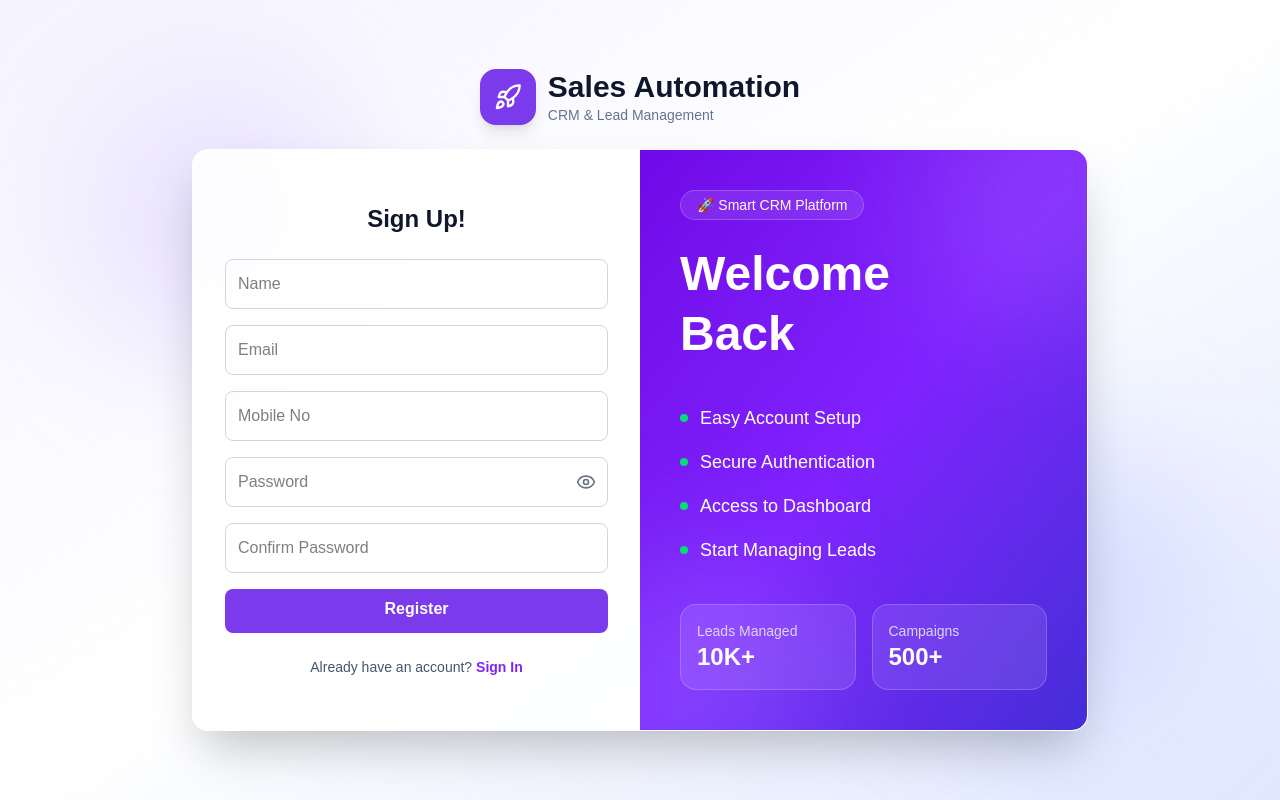
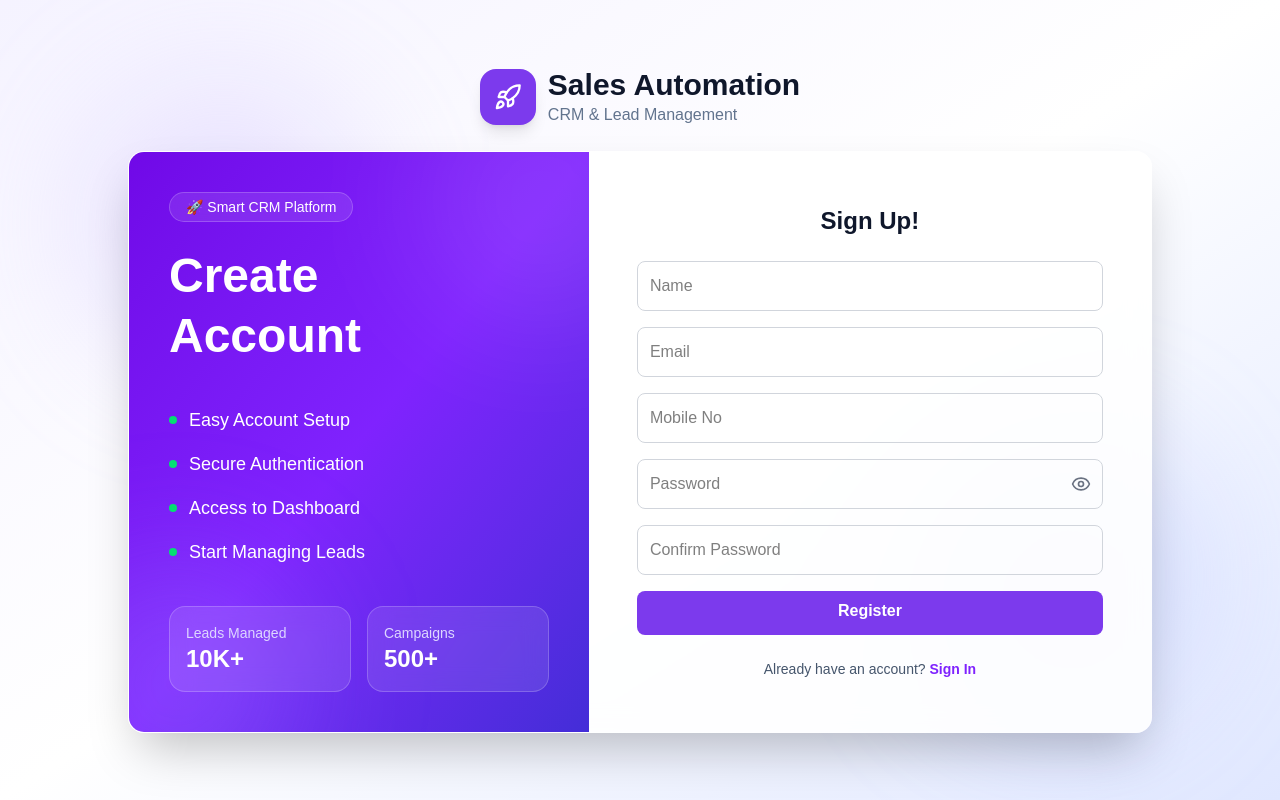
Before and after one commit to lxakshaseth/sales-automation, a Next.js app in the folder my-app/: page /sign-up in a window 1280 px wide. Built offline with nearby package versions, Linux system fonts and the light colour scheme.

Commit message:
Modified the Sign-In and Sign-Up pages

```diff
--- a/my-app/src/app/sign-in/page.tsx
+++ b/my-app/src/app/sign-in/page.tsx
@@ -16,7 +16,6 @@ export default function Signin() {
   const [loading, setLoading] = useState(false);
   const [showPassword, setShowPassword] = useState(false);
   const [rememberMe, setRememberMe] = useState(false);
-
 
   const handleChange = (e: React.ChangeEvent<HTMLInputElement>) => {
     setFormData({
@@ -48,8 +47,7 @@ export default function Signin() {
         if (rememberMe) {
           localStorage.setItem("savedEmail", formData.email);
           localStorage.setItem("savedPassword", formData.password);
-        }
-        else {
+        } else {
           localStorage.removeItem("savedEmail");
           localStorage.removeItem("savedPassword");
         }
@@ -85,13 +83,11 @@ export default function Signin() {
 
   return (
     <div className="min-h-screen flex items-center justify-center px-4 bg-linear-to-br from-violet-50 via-white to-indigo-100 relative overflow-hidden">
-
       <div className="absolute top-20 left-20 h-72 w-72 rounded-full bg-violet-300/30 blur-3xl"></div>
 
       <div className="absolute bottom-20 right-20 h-72 w-72 rounded-full bg-indigo-300/30 blur-3xl"></div>
 
       <div className="relative z-10 flex flex-col items-center w-full max-w-6xl">
-
         <div className="mb-6 flex items-center gap-3">
           <div className="flex h-14 w-14 items-center justify-center rounded-2xl bg-[#7C3AED] text-white shadow-lg">
             <Rocket className="h-7 w-7" />
@@ -101,18 +97,15 @@ export default function Signin() {
             <h1 className="text-3xl font-bold text-slate-900">
               Sales Automation
             </h1>
-            <p className="text-md text-slate-500">
-              CRM & Lead Management
-            </p>
+            <p className="text-md text-slate-500">CRM & Lead Management</p>
           </div>
         </div>
 
         <div className="w-full max-w-5xl rounded-2xl overflow-hidden bg-white/90 backdrop-blur-md shadow-2xl border border-white/20">
           <div className="grid md:grid-cols-[1.1fr_0.9fr]">
-
             {/* Left Side - Form */}
             <div className="p-12 flex flex-col justify-center">
-              <h2 className="text-3xl font-bold text-center text-slate-900 mb-8">
+              <h2 className="text-2xl font-bold text-center text-slate-900 mb-8">
                 Sign In
               </h2>
 
@@ -128,7 +121,6 @@ export default function Signin() {
                   className="w-full border border-gray-300 rounded-lg p-3 mb-4 text-black focus:outline-none focus:ring-2 focus:ring-violet-500"
                 />
                 <div className="relative mb-6">
-
                   <input
                     type={showPassword ? "text" : "password"}
                     name="password"
@@ -143,11 +135,9 @@ export default function Signin() {
                   <button
                     type="button"
                     onClick={() => setShowPassword(!showPassword)}
-
                     className="absolute right-3 top-1/3 -translate-y-1/2 text-gray-500 hover:text-gray-700"
                   >
                     {showPassword ? <EyeOff></EyeOff> : <Eye></Eye>}
-
                   </button>
                 </div>
 
@@ -159,9 +149,7 @@ export default function Signin() {
                       onChange={(e) => setRememberMe(e.target.checked)}
                       className="h-4 w-4 rounded border-gray-300 text-violet-600 focus:ring-violet-500"
                     />
-                    <span className="text-sm text-slate-600">
-                      Remember me
-                    </span>
+                    <span className="text-sm text-slate-600">Remember me</span>
                   </label>
 
                   <button
@@ -195,13 +183,11 @@ export default function Signin() {
 
             {/* Right Side - Premium Welcome */}
             <div className="hidden md:flex relative overflow-hidden flex-col justify-center bg-linear-to-br from-violet-700 via-violet-600 to-indigo-700 text-white p-12">
-
               {/* Decorative Blobs */}
               <div className="absolute -top-20 -right-20 h-64 w-64 rounded-full bg-white/10 blur-3xl"></div>
               <div className="absolute -bottom-20 -left-20 h-64 w-64 rounded-full bg-indigo-300/20 blur-3xl"></div>
 
               <div className="relative z-10">
-
                 <span className="inline-flex items-center rounded-full bg-white/10 px-4 py-1 text-sm backdrop-blur-md border border-white/20">
                   🚀 Smart CRM Platform
                 </span>
@@ -211,11 +197,8 @@ export default function Signin() {
                   Back
                 </h2>
 
-
-
                 {/* Features */}
                 <div className="mt-10 space-y-4">
-
                   <div className="flex items-center gap-3">
                     <div className="h-2 w-2 rounded-full bg-green-400"></div>
                     <span>Lead Management & Tracking</span>
@@ -235,12 +218,10 @@ export default function Signin() {
                     <div className="h-2 w-2 rounded-full bg-green-400"></div>
                     <span>Real-time Analytics</span>
                   </div>
-
                 </div>
 
                 {/* Stats Cards */}
                 <div className="mt-10 grid grid-cols-2 gap-4">
-
                   <div className="rounded-2xl bg-white/10 backdrop-blur-md border border-white/20 p-4">
                     <p className="text-violet-200 text-sm">Leads Managed</p>
                     <h3 className="text-2xl font-bold">10K+</h3>
@@ -250,13 +231,9 @@ export default function Signin() {
                     <p className="text-violet-200 text-sm">Campaigns</p>
                     <h3 className="text-2xl font-bold">500+</h3>
                   </div>
-
                 </div>
-
               </div>
-
             </div>
-
           </div>
         </div>
       </div>
--- a/my-app/src/app/sign-up/page.tsx
+++ b/my-app/src/app/sign-up/page.tsx
@@ -3,7 +3,6 @@ import React, { useState } from "react";
 import toast from "react-hot-toast";
 import { Rocket, Eye, EyeOff } from "lucide-react";
 import { useRouter } from "next/navigation";
-
 
 export default function Signup() {
   const router = useRouter();
@@ -89,13 +88,66 @@ export default function Signup() {
             <Rocket className="h-7 w-7" />
           </div>
           <div>
-            <h1 className="text-3xl font-bold text-slate-900">Sales Automation</h1>
-            <p className="text-sm text-slate-500">CRM & Lead Management</p>
+            <h1 className="text-3xl font-bold text-slate-900">
+              Sales Automation
+            </h1>
+            <p className="text-md text-slate-500">CRM & Lead Management</p>
           </div>
         </div>
-        <div className="w-full max-w-4xl rounded-2xl overflow-hidden bg-white/90 backdrop-blur-md shadow-2xl border border-white/20">
-          <div className="grid md:grid-cols-2">
-            <div className="p-8 flex flex-col justify-center">
+        <div className="w-full max-w-5xl rounded-2xl overflow-hidden bg-white/90 backdrop-blur-md shadow-2xl border border-white/20">
+          <div className="grid md:grid-cols-[0.9fr_1.1fr]">
+            <div className="hidden md:flex relative overflow-hidden flex-col bg-linear-to-br from-violet-700 via-violet-600 to-indigo-700 p-10">
+              <div className="absolute -top-20 -right-20 h-64 w-64 rounded-full bg-white/10 blur-3xl"></div>
+              <div className="absolute -bottom-20 -left-20 h-64 w-64 rounded-full bg-indigo-300/20 blur-3xl"></div>
+
+              <div className="relative z-10 flex flex-col h-full">
+                {/* Smart CRM */}
+                <span className="inline-flex w-fit items-center rounded-full bg-white/10 px-4 py-1 text-sm backdrop-blur-md border border-white/20 text-white">
+                  🚀 Smart CRM Platform
+                </span>
+
+                <h2 className="mt-6 text-5xl font-bold leading-tight text-white">
+                  Create <br />
+                  Account
+                </h2>
+
+                <div className="mt-10 space-y-4 text-lg text-white">
+                  <div className="flex items-center gap-3">
+                    <div className="h-2 w-2 rounded-full bg-green-400"></div>
+                    <p>Easy Account Setup</p>
+                  </div>
+
+                  <div className="flex items-center gap-3">
+                    <div className="h-2 w-2 rounded-full bg-green-400"></div>
+                    <p>Secure Authentication</p>
+                  </div>
+
+                  <div className="flex items-center gap-3">
+                    <div className="h-2 w-2 rounded-full bg-green-400"></div>
+                    <p>Access to Dashboard</p>
+                  </div>
+
+                  <div className="flex items-center gap-3">
+                    <div className="h-2 w-2 rounded-full bg-green-400"></div>
+                    <p>Start Managing Leads</p>
+                  </div>
+                </div>
+              </div>
+
+              {/* Bottom Cards */}
+              <div className="mt-10 grid grid-cols-2 gap-4">
+                <div className="rounded-2xl bg-white/10 backdrop-blur-md border border-white/20 p-4">
+                  <p className="text-violet-200 text-sm">Leads Managed</p>
+                  <h3 className="text-2xl font-bold text-white">10K+</h3>
+                </div>
+
+                <div className="rounded-2xl bg-white/10 backdrop-blur-md border border-white/20 p-4">
+                  <p className="text-violet-200 text-sm">Campaigns</p>
+                  <h3 className="text-2xl font-bold text-white">500+</h3>
+                </div>
+              </div>
+            </div>
+            <div className="p-12 flex flex-col justify-center">
               <h2 className="text-2xl font-bold text-center text-slate-900 mb-6">
                 Sign Up!
               </h2>
@@ -151,12 +203,16 @@ export default function Signup() {
                     onClick={() => setShowPassword(!showPassword)}
                     className="absolute right-3 top-1/2 -translate-y-1/2 text-gray-500 hover:text-gray-700"
                   >
-                    {showPassword ? <EyeOff className="h-5 w-5" /> : <Eye className="h-5 w-5" />}
+                    {showPassword ? (
+                      <EyeOff className="h-5 w-5" />
+                    ) : (
+                      <Eye className="h-5 w-5" />
+                    )}
                   </button>
                 </div>
 
                 <input
-                  type="password"
+                  type="text"
                   name="confirmPassword"
                   required
                   placeholder="Confirm Password"
@@ -187,67 +243,9 @@ export default function Signup() {
                 </p>
               </div>
             </div>
-           <div className="hidden md:flex relative overflow-hidden flex-col bg-linear-to-br from-violet-700 via-violet-600 to-indigo-700 p-10">
-
-          <div className="absolute -top-20 -right-20 h-64 w-64 rounded-full bg-white/10 blur-3xl"></div>
-          <div className="absolute -bottom-20 -left-20 h-64 w-64 rounded-full bg-indigo-300/20 blur-3xl"></div>
-
-          <div className="relative z-10 flex flex-col h-full">
-
-          {/* Smart CRM */}
-          <span className="inline-flex w-fit items-center rounded-full bg-white/10 px-4 py-1 text-sm backdrop-blur-md border border-white/20 text-white">
-          🚀 Smart CRM Platform
-          </span>
-
-              <h2 className="mt-6 text-5xl font-bold leading-tight text-white">
-                  Welcome <br />
-                  Back
-                </h2>
-
-              <div className="mt-10 space-y-4 text-lg text-white">
-
-                <div className="flex items-center gap-3">
-                    <div className="h-2 w-2 rounded-full bg-green-400"></div>
-                <p>Easy Account Setup</p>
-                </div>
-
-                <div className="flex items-center gap-3">
-                    <div className="h-2 w-2 rounded-full bg-green-400"></div>
-                <p>Secure Authentication</p>
-                </div>
-
-                <div className="flex items-center gap-3">
-                    <div className="h-2 w-2 rounded-full bg-green-400"></div>
-                <p>Access to Dashboard</p>
-                </div>
-
-                <div className="flex items-center gap-3">
-                    <div className="h-2 w-2 rounded-full bg-green-400"></div>
-                <p>Start Managing Leads</p>
-                </div>
-              </div>
           </div>
-
-        {/* Bottom Cards */}
-         <div className="mt-10 grid grid-cols-2 gap-4">
-          <div className="rounded-2xl bg-white/10 backdrop-blur-md border border-white/20 p-4">
-           <p className="text-violet-200 text-sm">Leads Managed</p>
-           <h3 className="text-2xl font-bold text-white">10K+</h3>
-         </div>
-
-         <div className="rounded-2xl bg-white/10 backdrop-blur-md border border-white/20 p-4">
-          <p className="text-violet-200 text-sm">Campaigns</p>
-          <h3 className="text-2xl font-bold text-white">500+</h3>
         </div>
       </div>
-
-     </div>
     </div>
-            </div>
-
-          </div>
-        </div>
-
-
   );
 }
```
